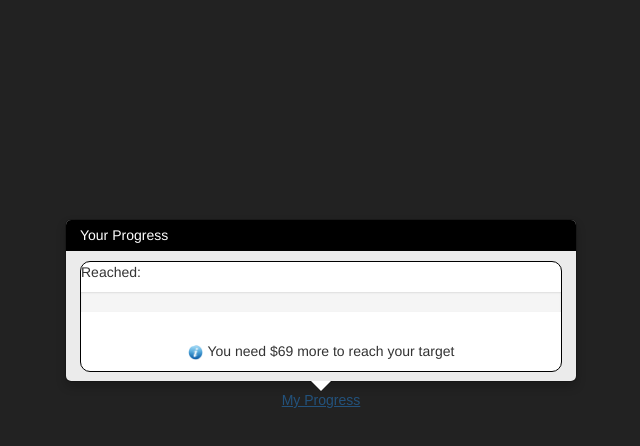
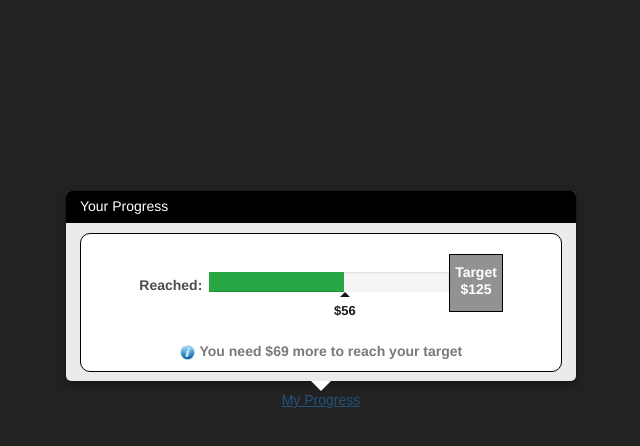
Before and after one commit to itsca/ProgressDemoPopOver, a React (Create React App) app: page / in a window 1280 px wide. Both pictures are taken after a click on the link "My Progress". Shown: the top 446 px of the page, without its empty margins (319-959 px from the left). Built offline with nearby package versions, Linux system fonts and the light colour scheme.

Commit message:
Finishes template and adds missing logic

```diff
--- a/src/App.js
+++ b/src/App.js
@@ -16,7 +16,7 @@ class App extends Component {
   render() {
     return (
       <main className="App">
-        <MyProgress />
+        <MyProgress userProgress={56} maxPorgress={125} />
       </main>
     );
   }
--- a/src/components/myProgress/myProgress.css
+++ b/src/components/myProgress/myProgress.css
@@ -12,14 +12,26 @@
 }
 
 .popOverContainer {
+  padding-top: 2rem;
   border: 1px solid black;
   border-radius: 10px;
   background-color: #fff;
 }
 
+.progressContent {
+  margin-bottom: 2rem;
+  display: flex;
+  flex: 1;
+  flex-flow: row;
+  justify-content: center;
+  font-weight: 600;
+}
+
 footer {
   width: 100%;
   text-align: center;
+  font-weight: 600;
+  color: #797979;
 }
 .infoIcon {
   width: 15px;
@@ -28,28 +40,56 @@ footer {
   margin-right: 1%;
 }
 
-.targetText {
+.tooltipText {
   padding-top: 9px;
 }
 
+.progressLabel {
+  margin-top: 1.5em;
+  margin-right: 0.5em;
+  color: #4d4d4d;
+}
 
+.target {
+  padding: 1%;
+  padding-top: 1em;
+  background-color: #929292;
+  color: #fff;
+  line-height: 0.5em;
+  text-align: center;
+  border: 1px solid black;
+}
 
 .tooltip{
   position:relative;
   float:right;
+  top: 17px;
+  left: 27px;
 }
-.tooltip > .tooltip-inner {background-color: #eebf3f; padding:5px 15px; color:rgb(23,44,66); font-weight:bold; font-size:13px;}
-.popOver + .tooltip > .tooltip-arrow {	border-left: 5px solid transparent; border-right: 5px solid transparent; border-top: 5px solid #eebf3f;}
+.tooltip > .tooltip-inner {
+  background-color:transparent;
+   padding:5px 15px;
+   color:#000;
+   font-weight:bold; font-size:13px;}
+.popOver + .tooltip > .tooltip-arrow
+{
+  border-left: 5px solid transparent;
+  border-right: 5px solid transparent;
+  border-top: 5px solid #eebf3f;
+}
 
-.progress{
+.progress {
   border-radius:0;
   overflow:visible;
+  width: 50%;
+  /*Margin top used as special case cuz padding can disrupt internal layout*/
+  margin-top: 1.3em;
 }
 .progress-bar{
    background:#28a745;
   -webkit-transition: width 1.5s ease-in-out;
   transition: width 1.5s ease-in-out;
-  width: 0%;
+  width: 45%;
 }
 
 .progressWrapper {
--- a/src/components/myProgress/myProgress.jsx
+++ b/src/components/myProgress/myProgress.jsx
@@ -17,6 +17,9 @@ class MyProgress extends Component {
     constructor(props, context) {
         super(props, context);
         this.state = {
+            currentPorgress: 0,
+            userProgress: this.props.userProgress || 56,
+            maxPorgress: this.props.maxPorgress || 125,
             show: true
         };
     }
@@ -46,24 +49,40 @@ class MyProgress extends Component {
         <Popover title="Your Progress">
           <div className="popOverContainer">
             <div className="progressContent">
-                <p>Reached:</p>
-                <div class="progress bg-success">
-                    <div class="progress-bar" role="progressbar" aria-valuenow="50" aria-valuemin="0" aria-valuemax="100">
-
+                <p className="progressLabel">Reached:</p>
+                <div className="progress bg-success">
+                    <div className="progress-bar" role="progressbar" aria-valuenow="50" aria-valuemin="0" aria-valuemax="100" style={{'width': this.state.currentPorgress + '%'}}>
+                        <Tooltip placement="bottom" className="in" id="tooltip-bottom">
+                            {'$' + this.state.currentPorgress}
+                        </Tooltip>
                     </div>
+                </div>
+                <div className="target">
+                    <p>Target</p>
+                    <p>{'$' + this.state.maxPorgress}</p>
                 </div>
             </div>
             <footer>
-                <p className="targetText" > <img src={Icon} className="infoIcon" alt="info icon"/>You need $69 more to reach your target</p>
+                <p className="tooltipText" > <img src={Icon} className="infoIcon" alt="info icon"/>{"You need $" + (this.state.maxPorgress - this.state.userProgress) + ' more to reach your target'}</p>
             </footer>
           </div>
         </Popover>
       );
     return (
       <div>
-        <OverlayTrigger trigger="click" placement="top" overlay={popoverLeft} onEntered={()=>{
+        <OverlayTrigger trigger="click" placement="top" overlay={popoverLeft}
+        onEntered={()=>{
             // Handle progress bar animation
-        }}>
+            for (let i = 0; i <= this.state.maxPorgress; i++) {
+                if (this.state.currentPorgress <= this.state.userProgress) {
+                    this.setState({'currentPorgress': this.state.currentPorgress++})
+                }
+            }
+        }}
+        onExited={()=>{
+            this.setState({'currentPorgress': 0})
+        }}
+        >
             <a href="#">My Progress</a>
         </OverlayTrigger>
       </div>
```
